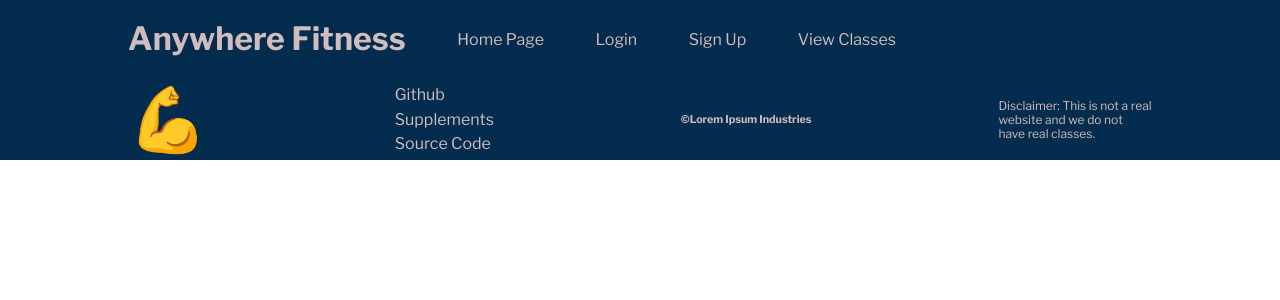
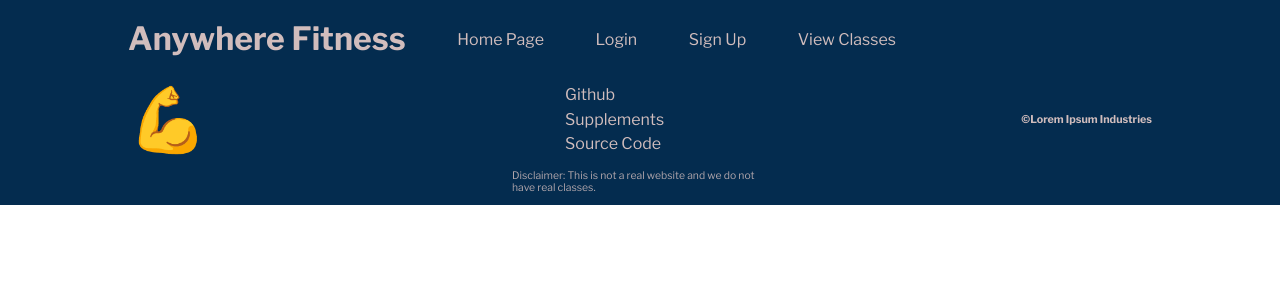
Before and after one commit to ft-anywhere-fitness/Full-Time-Anywhere-Fitness-Front-End, a React (Create React App) app: page / in a window 1280 px wide. Shown: the top 300 px of the page. Built offline with nearby package versions, Linux system fonts and the light colour scheme.

Commit message:
put disclaimer below footer as planned; made external footer links open in new tab

```diff
--- a/src/components/Footer.js
+++ b/src/components/Footer.js
@@ -14,17 +14,16 @@ export default function Footer(){
             <nav className='footer-nav'>
                 <h4 class='muscle-arm'>💪</h4>
                 <div className='footer-links'>
-                    <a className='footer-nav-item' href= 'https://github.com'>Github</a>
-                    <a className = 'footer-nav-item' href=''>Supplements</a>
-                    <a className='footer-nav-item' href=''>Source Code</a>
+                    <a target="_blank" className='footer-nav-item' href= 'https://github.com'>Github</a>
+                    <a target="_blank" className = 'footer-nav-item' href=''>Supplements</a>
+                    <a target="_blank" className='footer-nav-item' href=''>Source Code</a>
                 </div>
                 <h6 className='footer-nav-item copyright'>&copy;Lorem Ipsum Industries </h6>
-
-                {/* //I really want to make the disclaimer its own line in the footer, but can't quite figure out how to do that */}
-                <div className='disclaimer-container footer-nav-item'>
+            </nav>
+                    {/* The disclaimer is below the rest of the footer */}
+                     <div className='disclaimer-container footer-nav-item'>
                     <p>Disclaimer: This is not a real website and we do not have real classes. </p>
                 </div>
-            </nav>
         </footer>
     )
 }
--- a/src/index.css
+++ b/src/index.css
@@ -380,6 +380,7 @@ nav {
   display: flex;
   align-items: flex-end;
   flex-wrap: wrap;
+  justify-content: center;
 }
 .footer-nav {
   display: flex;
@@ -393,8 +394,9 @@ nav {
   text-decoration: none;
 }
 .disclaimer-container {
-  width: 15%;
-  font-size: 0.75rem;
+  width: 20%;
+  font-size: 0.65rem;
+  color: rgba(209, 189, 189, 0.842);
 }
 .footer-nav img {
   height: 100%;
--- a/src/less/footer.less
+++ b/src/less/footer.less
@@ -4,6 +4,7 @@
     display: flex;
     align-items: flex-end;
     flex-wrap: wrap;
+    justify-content: center;
 }
 
 .footer-nav{
@@ -19,10 +20,14 @@
     text-decoration: none;
 }
 
-//I wanted to put this under the rest of the header content but couldn't quite get there
+// The disclaimer is below the rest of the footer
 .disclaimer-container{
-    width: 15%;
-    font-size: .75rem;
+    width: 20%;
+    font-size: .65rem;
+    color: rgba(209, 189, 189, 0.842);
+        //made this text a little more faded out on purpose
+
+
 }
 
 .footer-nav img{
```
